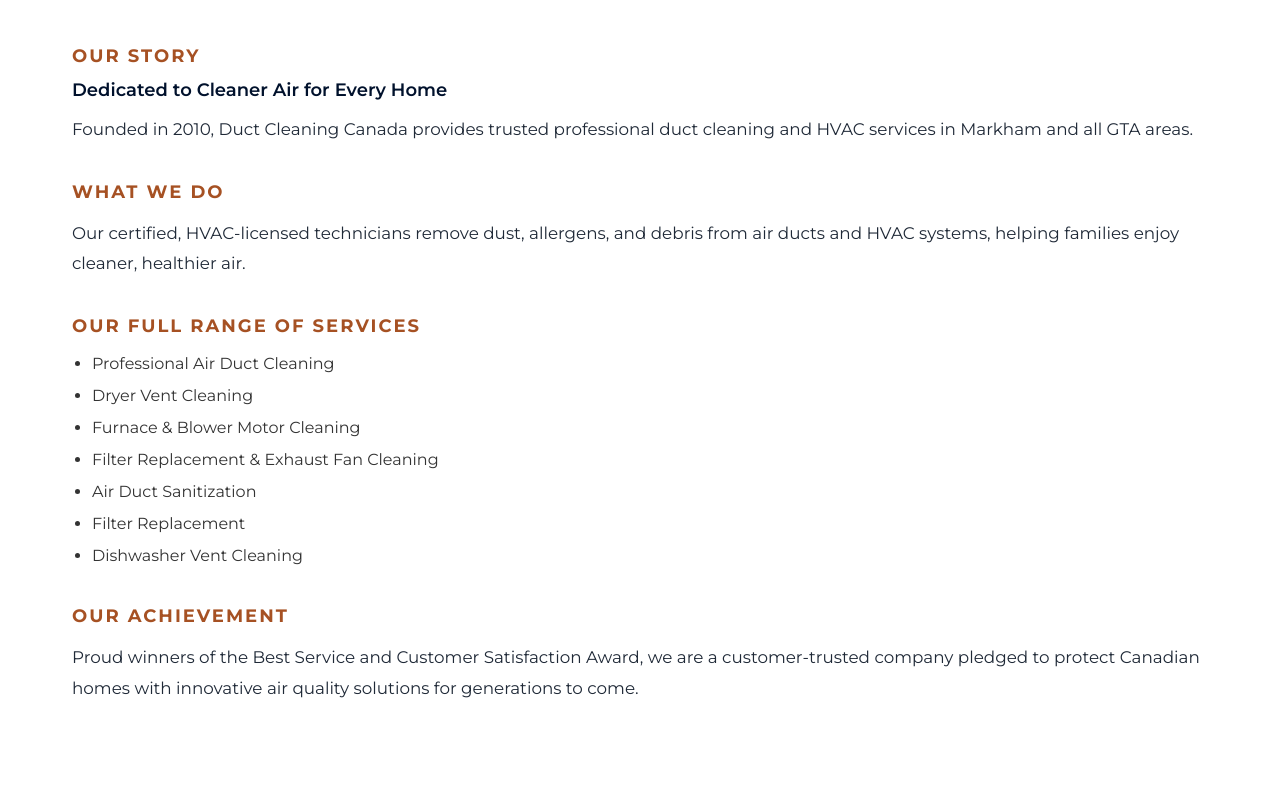
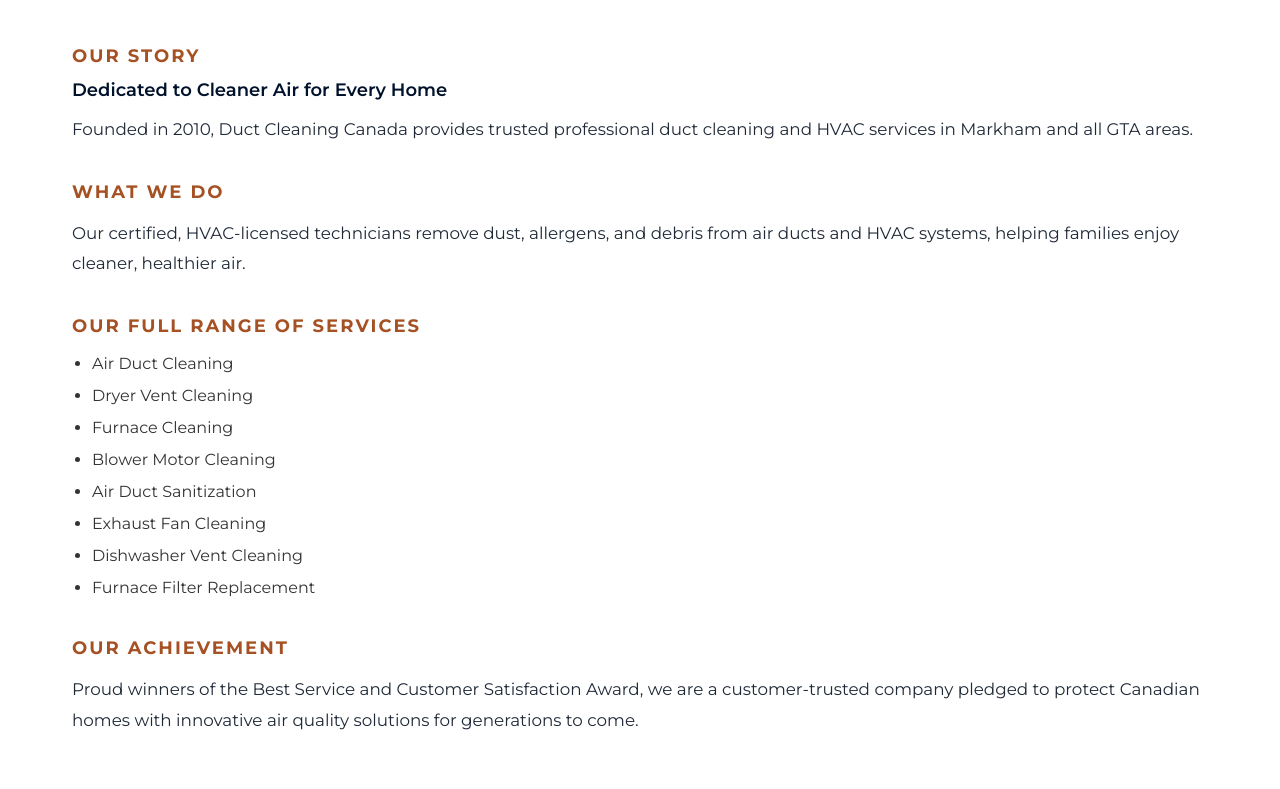
Before and after one commit to josph8487-prog/duct-Canada-original, a Next.js app: page /about in a window 1280 px wide. Shown: the part 527-1316 px from the top of the page. Built offline with nearby package versions, Linux system fonts and the light colour scheme.

Commit message:
Update page.tsx

```diff
--- a/src/app/about/page.tsx
+++ b/src/app/about/page.tsx
@@ -44,14 +44,15 @@ export default function About() {
                 <h2 style={{ fontSize: '18px', fontWeight: '700', marginBottom: '12px' }}>Our Full Range of Services</h2>
                 <div className={styles.description}>
                     <ul style={{ paddingLeft: '20px', listStyleType: 'disc' }}>
-                        <li style={{ marginBottom: '8px', fontSize: '16px' }}>Professional Air Duct Cleaning</li>
+                        <li style={{ marginBottom: '8px', fontSize: '16px' }}>Air Duct Cleaning</li>
                         <li style={{ marginBottom: '8px', fontSize: '16px' }}>Dryer Vent Cleaning</li>
-                        <li style={{ marginBottom: '8px', fontSize: '16px' }}>Furnace & Blower Motor Cleaning</li>
-                        <li style={{ marginBottom: '8px', fontSize: '16px' }}>Filter Replacement & Exhaust Fan Cleaning</li>
-                        <li style={{ marginBottom: '8px', fontSize: '16px' }}>Air Duct Sanitization</li>
-                       <li style={{ marginBottom: '8px', fontSize: '16px' }}>Filter Replacement</li>
+                        <li style={{ marginBottom: '8px', fontSize: '16px' }}>Furnace Cleaning</li>
+                        <li style={{ marginBottom: '8px', fontSize: '16px' }}>Blower Motor Cleaning</li>
+                        <li style={{ marginBottom: '8px', fontSize: '16px' }}> Air Duct Sanitization</li>
+                        <li style={{ marginBottom: '8px', fontSize: '16px' }}>Exhaust Fan Cleaning</li>
+                       <li style={{ marginBottom: '8px', fontSize: '16px' }}>Dishwasher Vent Cleaning</li>
 
-                      <li style={{ marginBottom: '8px', fontSize: '16px' }}>Dishwasher Vent Cleaning</li>
+                      <li style={{ marginBottom: '8px', fontSize: '16px' }}>Furnace Filter Replacement</li>
                     </ul>
                 </div>
             </div>
```
